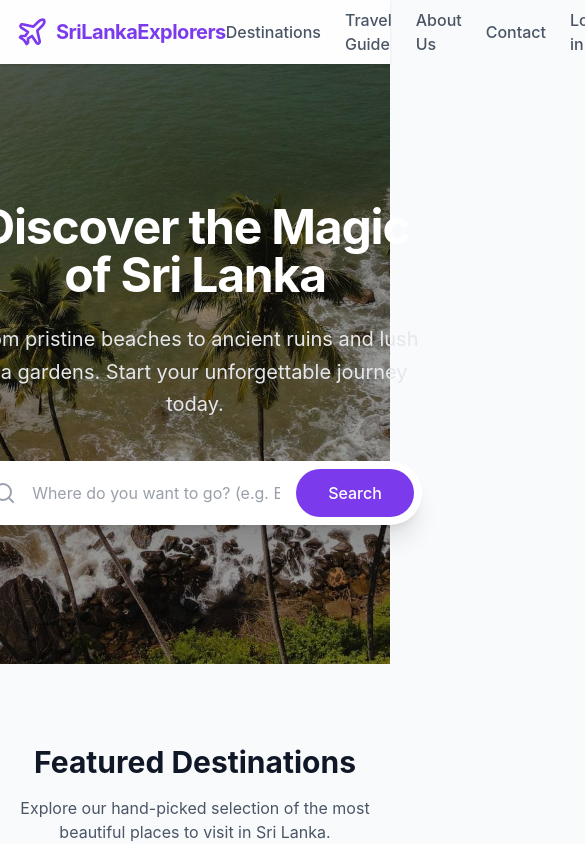
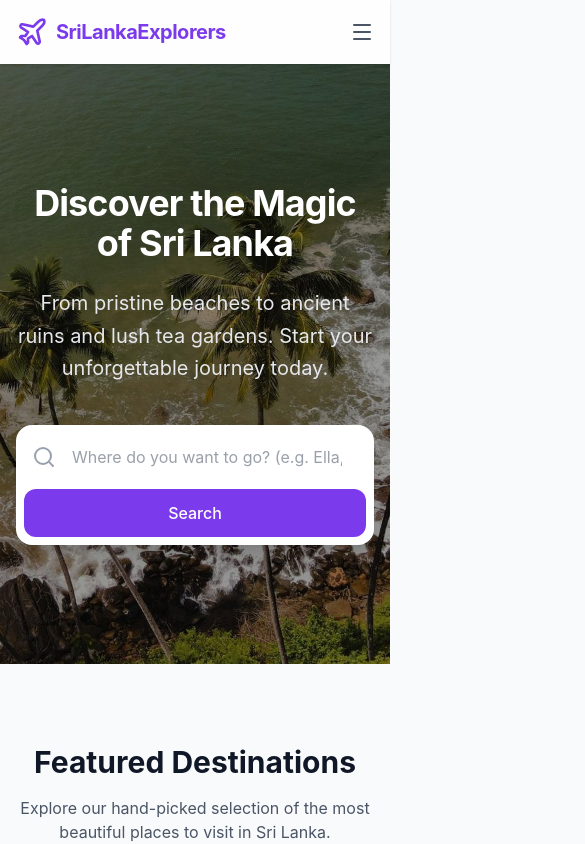
Before and after one commit to AsiriRasnayaka/Travel-Web-Application, a React (Vite) app in the folder client/: page / in a window 390 px wide. Shown: the top 844 px of the page, 585 px wide, since content can reach past the window. Built offline with nearby package versions, Linux system fonts and the light colour scheme; no server answers.

Commit message:
feat: add Navbar, Home, and AboutUs components for core site navigation and landing experience

```diff
--- a/client/src/components/Navbar.jsx
+++ b/client/src/components/Navbar.jsx
@@ -1,14 +1,16 @@
-import React, { useContext } from 'react';
+import React, { useContext, useState } from 'react';
 import { Link, useNavigate } from 'react-router-dom';
-import { Plane, LogOut, User as UserIcon } from 'lucide-react';
+import { Plane, LogOut, User as UserIcon, Menu, X } from 'lucide-react';
 import { AuthContext } from '../context/AuthContext';
 
 const Navbar = () => {
   const { user, logout } = useContext(AuthContext);
   const navigate = useNavigate();
+  const [isOpen, setIsOpen] = useState(false);
 
   const handleLogout = () => {
     logout();
+    setIsOpen(false);
     navigate('/');
   };
 
@@ -23,7 +25,8 @@ const Navbar = () => {
             </Link>
           </div>
 
-          <div className="flex items-center space-x-6">
+          {/* Desktop Menu */}
+          <div className="hidden md:flex items-center space-x-6">
             <Link to="/destinations" className="text-gray-600 hover:text-brand-600 font-medium transition">
               Destinations
             </Link>
@@ -65,8 +68,69 @@ const Navbar = () => {
               </div>
             )}
           </div>
+
+          {/* Mobile Menu Button */}
+          <div className="md:hidden flex items-center">
+            <button
+              onClick={() => setIsOpen(!isOpen)}
+              className="text-gray-600 hover:text-brand-600 focus:outline-none transition"
+            >
+              {isOpen ? <X className="h-6 w-6" /> : <Menu className="h-6 w-6" />}
+            </button>
+          </div>
         </div>
       </div>
+
+      {/* Mobile Menu Dropdown */}
+      {isOpen && (
+        <div className="md:hidden bg-white border-t border-gray-100 shadow-lg absolute w-full">
+          <div className="px-4 pt-2 pb-6 space-y-2 sm:px-6">
+            <Link to="/destinations" onClick={() => setIsOpen(false)} className="block px-3 py-2 rounded-md text-base font-medium text-gray-700 hover:text-brand-600 hover:bg-gray-50">
+              Destinations
+            </Link>
+            <Link to="/travel-guide" onClick={() => setIsOpen(false)} className="block px-3 py-2 rounded-md text-base font-medium text-gray-700 hover:text-brand-600 hover:bg-gray-50">
+              Travel Guide
+            </Link>
+            <Link to="/about" onClick={() => setIsOpen(false)} className="block px-3 py-2 rounded-md text-base font-medium text-gray-700 hover:text-brand-600 hover:bg-gray-50">
+              About Us
+            </Link>
+            <Link to="/contact" onClick={() => setIsOpen(false)} className="block px-3 py-2 rounded-md text-base font-medium text-gray-700 hover:text-brand-600 hover:bg-gray-50">
+              Contact
+            </Link>
+
+            <div className="pt-4 border-t border-gray-100">
+              {user ? (
+                <div className="space-y-3">
+                  <span className="px-3 block text-gray-600 flex items-center font-medium">
+                    <UserIcon className="h-4 w-4 mr-2" />
+                    {user.name}
+                  </span>
+                  <button
+                    onClick={handleLogout}
+                    className="w-full flex items-center px-3 py-2 text-base font-medium text-red-500 hover:text-red-700 hover:bg-red-50 rounded-md transition"
+                  >
+                    <LogOut className="h-4 w-4 mr-2" />
+                    Logout
+                  </button>
+                </div>
+              ) : (
+                <div className="flex flex-col space-y-3 mt-2">
+                  <Link to="/login" onClick={() => setIsOpen(false)} className="block w-full text-center px-4 py-2 border border-gray-300 rounded-full font-medium text-gray-700 hover:bg-gray-50 transition">
+                    Log in
+                  </Link>
+                  <Link
+                    to="/register"
+                    onClick={() => setIsOpen(false)}
+                    className="block w-full text-center px-4 py-2 rounded-full font-medium bg-brand-600 text-white hover:bg-brand-700 transition shadow-md shadow-brand-500/20"
+                  >
+                    Sign up
+                  </Link>
+                </div>
+              )}
+            </div>
+          </div>
+        </div>
+      )}
     </nav>
   );
 };
--- a/client/src/pages/AboutUs.jsx
+++ b/client/src/pages/AboutUs.jsx
@@ -19,7 +19,7 @@ const AboutUs = () => {
             <img
               src="https://images.pexels.com/photos/2166553/pexels-photo-2166553.jpeg?auto=compress&cs=tinysrgb&w=800"
               alt="Sri Lanka landscape"
-              className="w-full h-[500px] object-cover rounded-2xl shadow-xl"
+              className="w-full h-64 md:h-[500px] object-cover rounded-2xl shadow-xl"
             />
           </div>
           <div className="flex flex-col justify-center">
--- a/client/src/pages/Home.jsx
+++ b/client/src/pages/Home.jsx
@@ -40,25 +40,27 @@ const Home = () => {
         </div>
 
         <div className="relative z-10 text-center px-4 max-w-4xl mx-auto">
-          <h1 className="text-5xl md:text-6xl font-bold text-white mb-6 tracking-tight">
+          <h1 className="text-4xl sm:text-5xl md:text-6xl font-bold text-white mb-6 tracking-tight">
             Discover the Magic of <span className="text-brand-400">Sri Lanka</span>
           </h1>
           <p className="text-xl text-gray-200 mb-10 max-w-2xl mx-auto leading-relaxed">
             From pristine beaches to ancient ruins and lush tea gardens. Start your unforgettable journey today.
           </p>
 
-          <form onSubmit={handleSearch} className="bg-white p-2 rounded-full flex items-center max-w-2xl mx-auto shadow-xl">
-            <Search className="h-6 w-6 text-gray-400 ml-4" />
+          <form onSubmit={handleSearch} className="bg-white p-2 rounded-2xl md:rounded-full flex flex-col md:flex-row items-stretch md:items-center max-w-2xl mx-auto shadow-xl gap-2 md:gap-0">
+            <div className="flex items-center flex-grow px-2 md:px-0">
+              <Search className="h-6 w-6 text-gray-400 md:ml-4 flex-shrink-0" />
               <input
                 type="text"
                 placeholder="Where do you want to go? (e.g. Ella, Beach)"
-              className="flex-grow px-4 py-3 outline-none text-gray-700 bg-transparent"
+                className="w-full px-4 py-3 outline-none text-gray-700 bg-transparent"
                 value={search}
                 onChange={(e) => setSearch(e.target.value)}
               />
+            </div>
             <button
               type="submit"
-              className="bg-brand-600 text-white px-8 py-3 rounded-full font-medium hover:bg-brand-700 transition"
+              className="bg-brand-600 text-white px-8 py-3 rounded-xl md:rounded-full font-medium hover:bg-brand-700 transition w-full md:w-auto"
             >
               Search
             </button>
```
Lines whose indentation alone changed are shown as unchanged.
